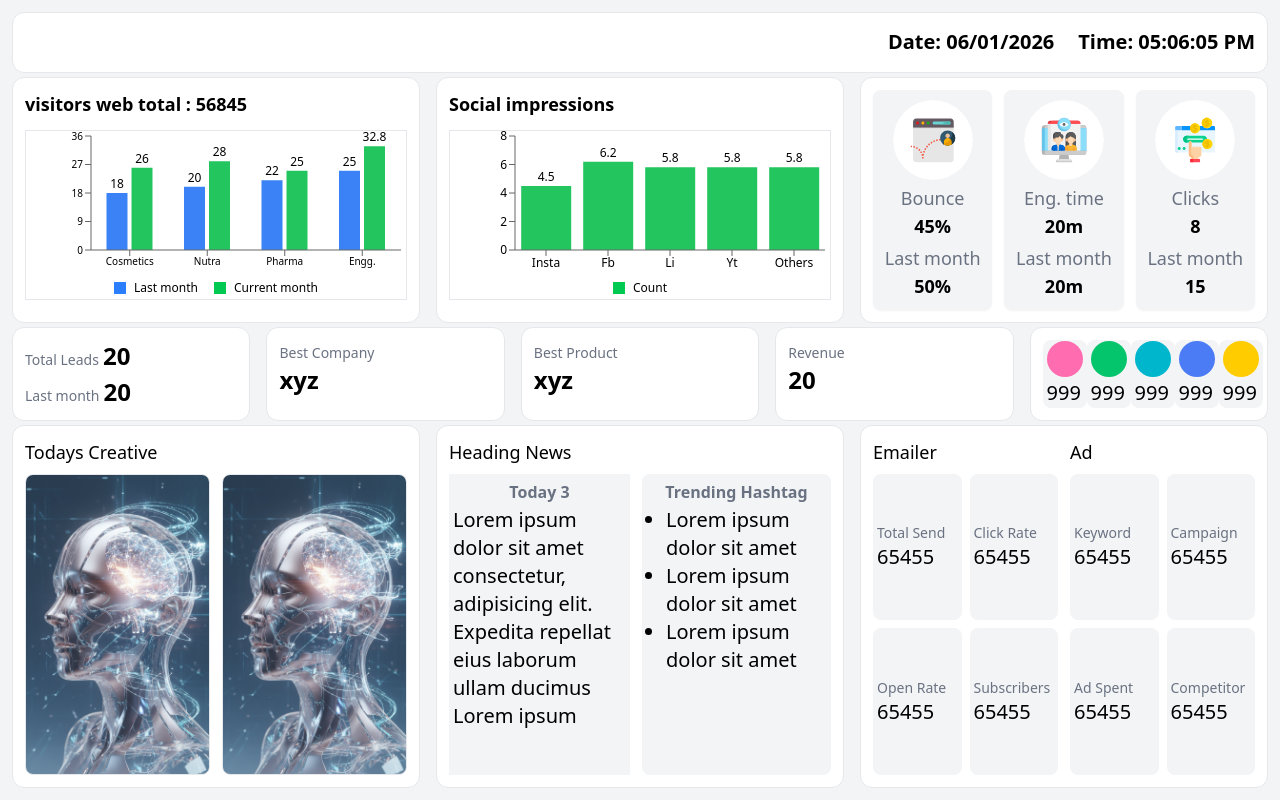
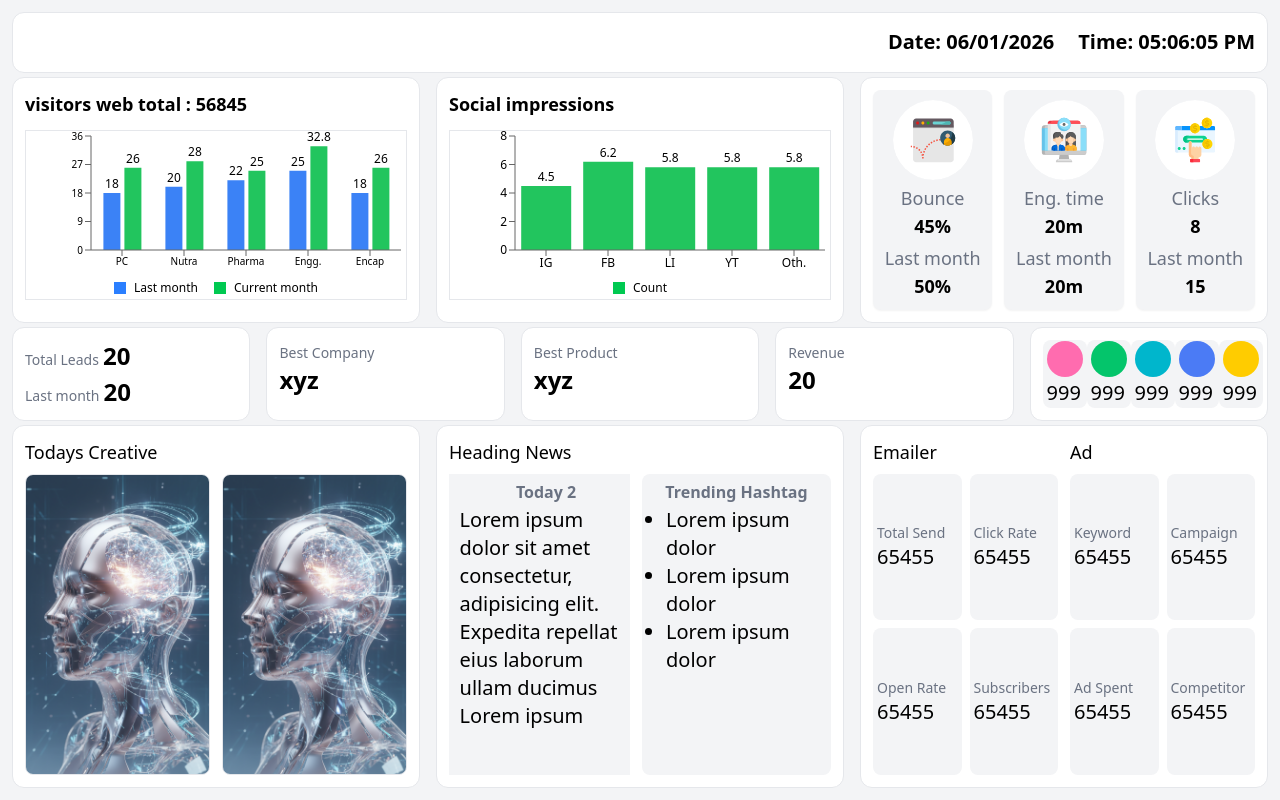
Before and after one commit to Amarjit-Gupta/next-js-dashboard, a Next.js app: page / in a window 1280 px wide. Built offline with nearby package versions, Linux system fonts and the light colour scheme.

Commit message:
first-commit

```diff
--- a/app/BarchartDouble/page.jsx
+++ b/app/BarchartDouble/page.jsx
@@ -138,10 +138,11 @@
 
 const BarChartDouble = () => {
   const data = [
-    { title: "Cosmetics", ctr: 18, cvr: 26 },
+    { title: "PC", ctr: 18, cvr: 26 },
     { title: "Nutra", ctr: 20, cvr: 28 },
     { title: "Pharma", ctr: 22, cvr: 25 },
-    { title: "Engg.", ctr: 25, cvr: 32.8 }
+    { title: "Engg.", ctr: 25, cvr: 32.8 },
+     { title: "Encap", ctr: 18, cvr: 26 },
   ];
 
   return (
--- a/app/BarchartSingle/page.jsx
+++ b/app/BarchartSingle/page.jsx
@@ -71,11 +71,11 @@
 
 const BarChartSingle = () => {
   const data = [
-    { title: "Insta", ctr: 4.5 },
-    { title: "Fb", ctr: 6.2 },
-    { title: "Li", ctr: 5.8 },
-    { title: "Yt", ctr: 5.8 },
-    { title: "Others", ctr: 5.8 },
+    { title: "IG", ctr: 4.5 },
+    { title: "FB", ctr: 6.2 },
+    { title: "LI", ctr: 5.8 },
+    { title: "YT", ctr: 5.8 },
+    { title: "Oth.", ctr: 5.8 },
   ];
 
   return (
--- a/app/Crousel/page.jsx
+++ b/app/Crousel/page.jsx
@@ -60,7 +60,7 @@
     slidesToShow: 1,
     slidesToScroll: 1,
     autoplay: true,
-    autoplaySpeed: 2000,
+    autoplaySpeed: 5000,
     pauseOnHover: true,
   };
 
--- a/app/page.js
+++ b/app/page.js
@@ -195,10 +195,10 @@
               <h3 className="font-semibold text-gray-500 py-0.5 text-center">Trending Hashtag</h3>
               <ul className="list-disc pl-5 text-xs lg:text-xl">
                 <li>
-                  Lorem ipsum dolor sit amet
+                  Lorem ipsum dolor
                 </li>
-                <li>Lorem ipsum dolor sit amet</li>
-                <li>Lorem ipsum dolor sit amet</li>
+                <li>Lorem ipsum dolor</li>
+                <li>Lorem ipsum dolor</li>
 
               </ul>
             </div>
```
